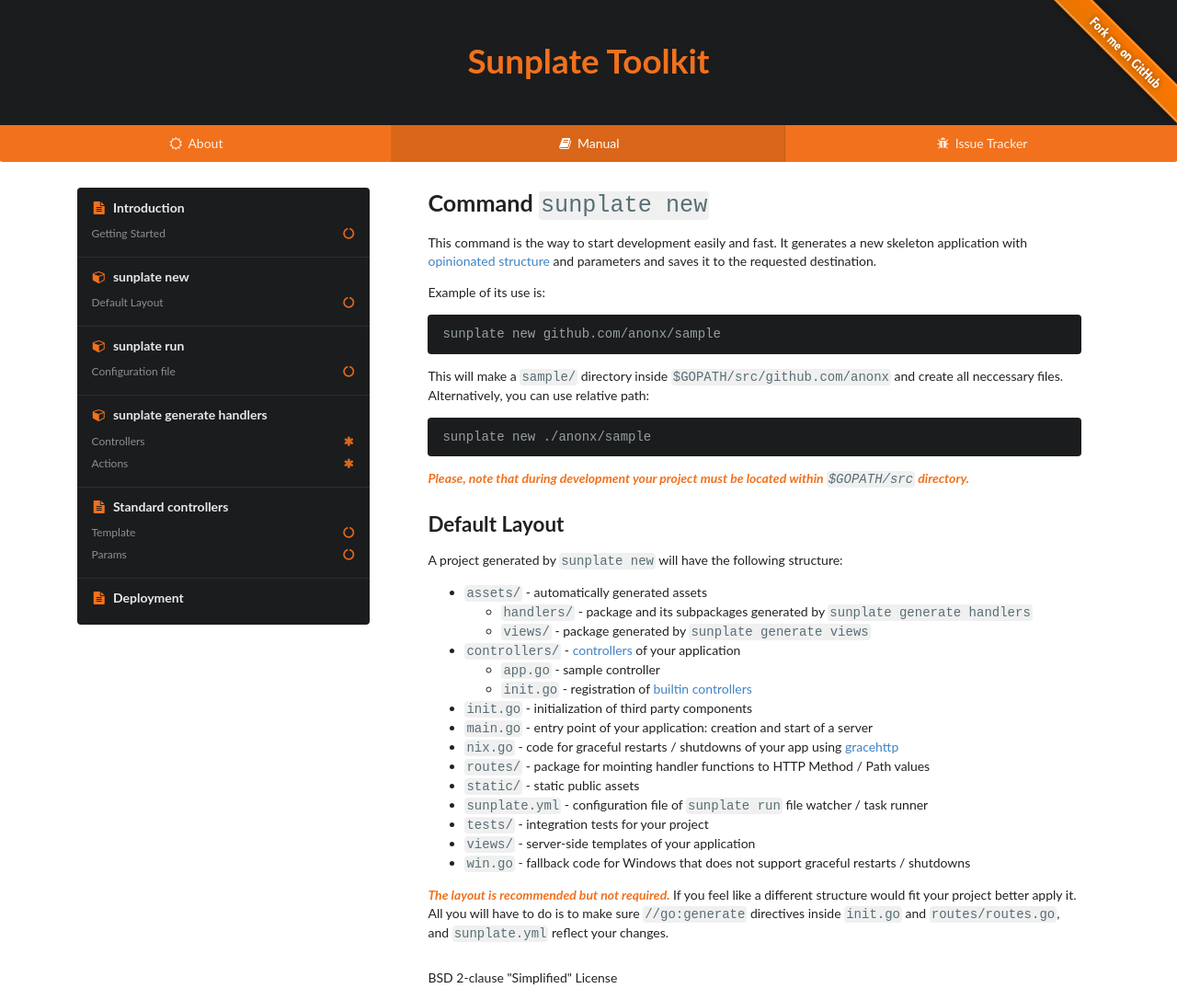
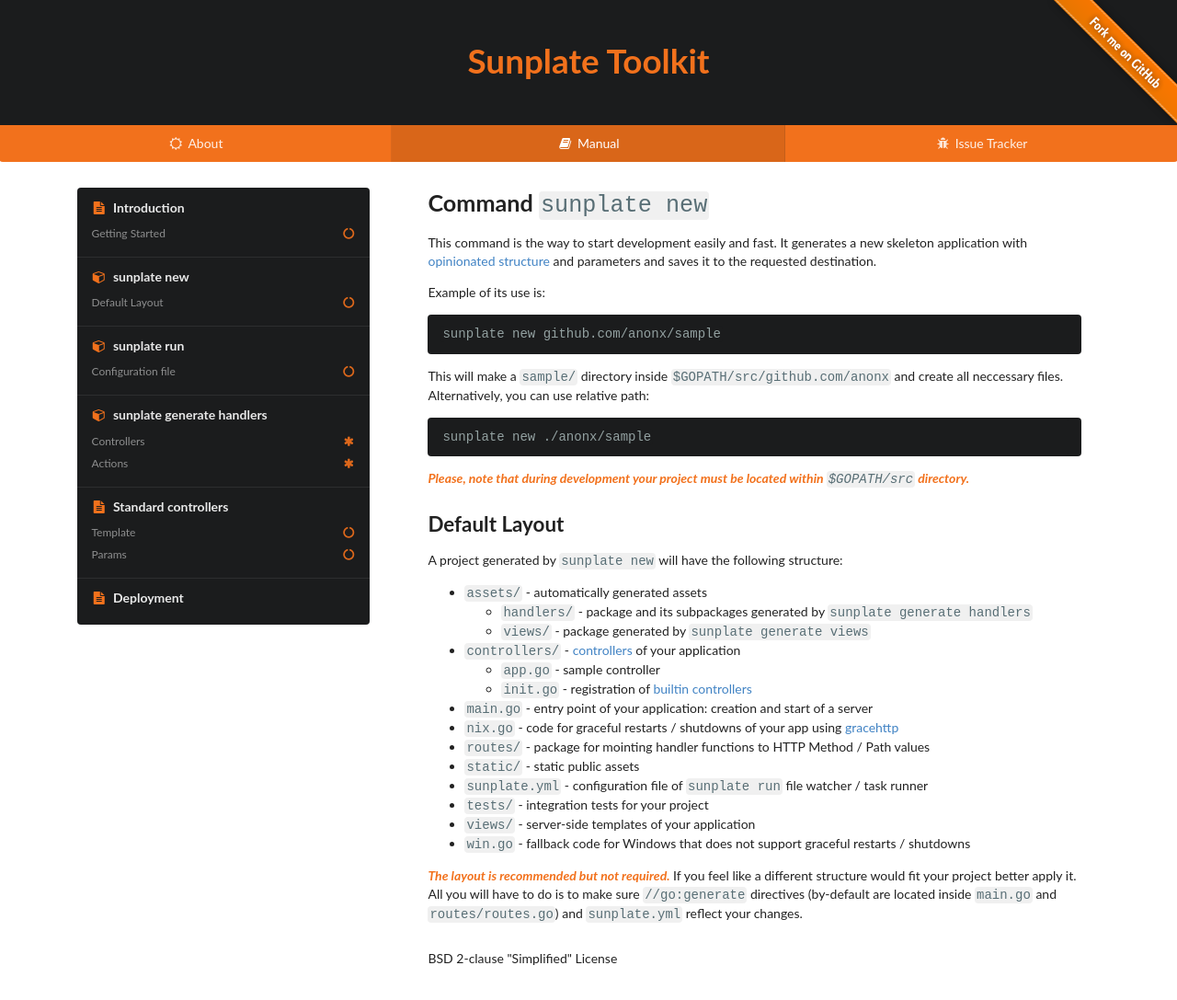
Before and after one commit to goaltools/goaltools.github.io, a Jekyll site: the page built from manual/new/index.md, in a window 1280 px wide. Shown: the whole page at 92% size. Built offline with Jekyll 4.4.1, drawn with Linux system fonts in a browser that asks for light colours; Markdown is read by kramdown in place of the engine named in the settings; after the commit the page ends 1066 px from its top, so only the background shows below that.

Commit message:
Removed init.go from layout of project

```diff
--- a/manual/new/index.md
+++ b/manual/new/index.md
@@ -32,7 +32,6 @@
 * `controllers/` - [controllers](../handlers/controllers.html) of your application
 	* `app.go` - sample controller
 	* `init.go` - registration of [builtin controllers](../controllers/)
-* `init.go` - initialization of third party components
 * `main.go` - entry point of your application: creation and start of a server
 * `nix.go` - code for graceful restarts / shutdowns of your app using
 [gracehttp](https://github.com/facebookgo/grace)
@@ -45,5 +44,5 @@
 
 **The layout is recommended but not required.**
 If you feel like a different structure would fit your project better apply it.
-All you will have to do is to make sure `//go:generate` directives inside
-`init.go` and `routes/routes.go`, and `sunplate.yml` reflect your changes.
+All you will have to do is to make sure `//go:generate` directives (by-default are located inside
+`main.go` and `routes/routes.go`) and `sunplate.yml` reflect your changes.
```
